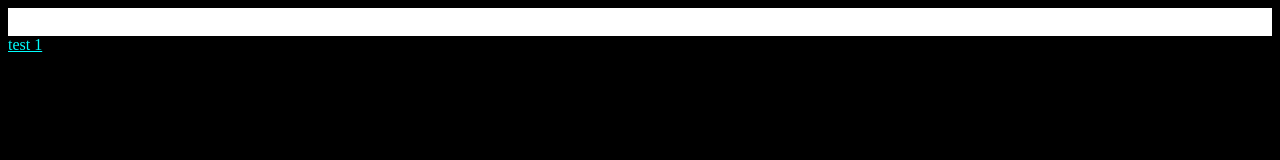
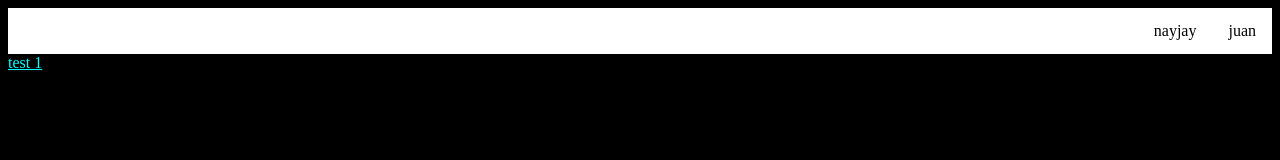
Before and after one commit to nayjay-tech/nayjay.github.io, a plain HTML site: page index.html in a window 1280 px wide. Drawn offline with Linux system fonts and the light colour scheme.

Commit message:
Add files via upload

```diff
--- a/index.html
+++ b/index.html
@@ -9,8 +9,8 @@
 <body>
     <nav>
         <ul>
-            <li><a href="index.html"></a></li>
-            <li><a href="about.html"></a></li>
+            <li><a href="index.html">juan</a></li>
+            <li><a href="about.html">nayjay</a></li>
         </ul>
     </nav>
     <a href="learning-html/belajar.html">test 1</a>
```
